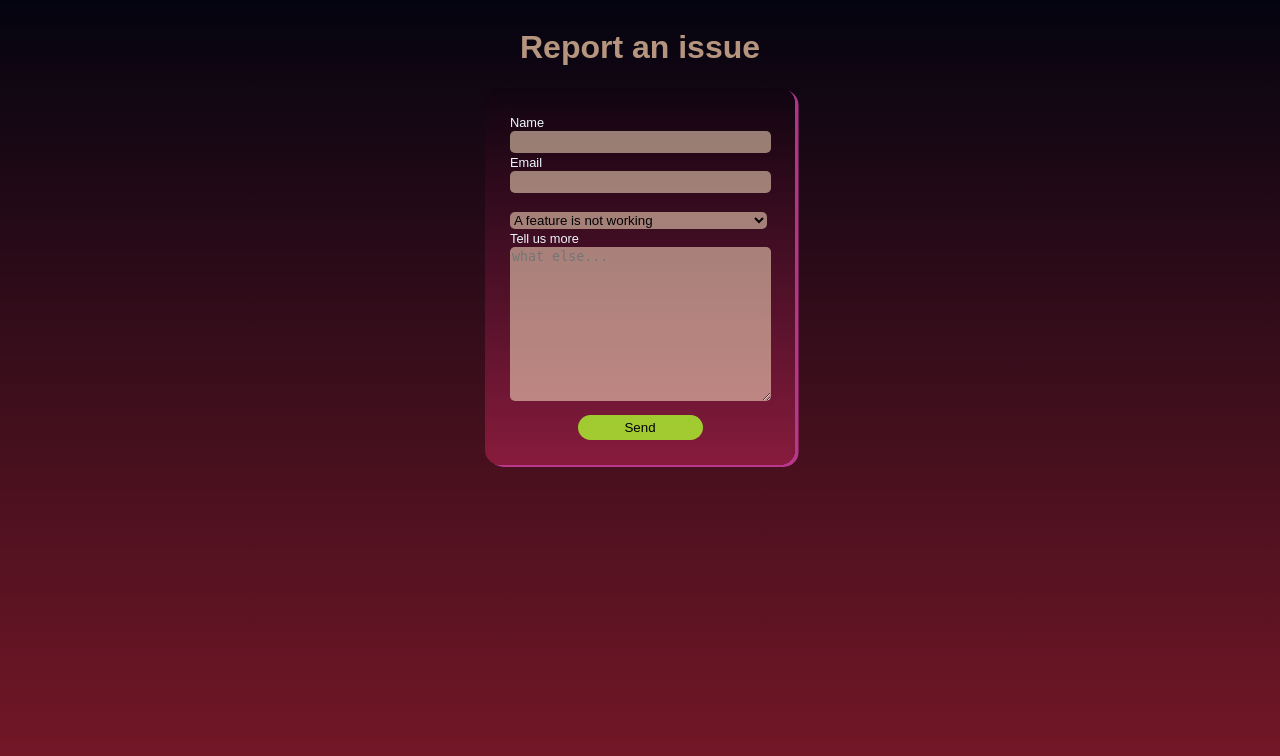
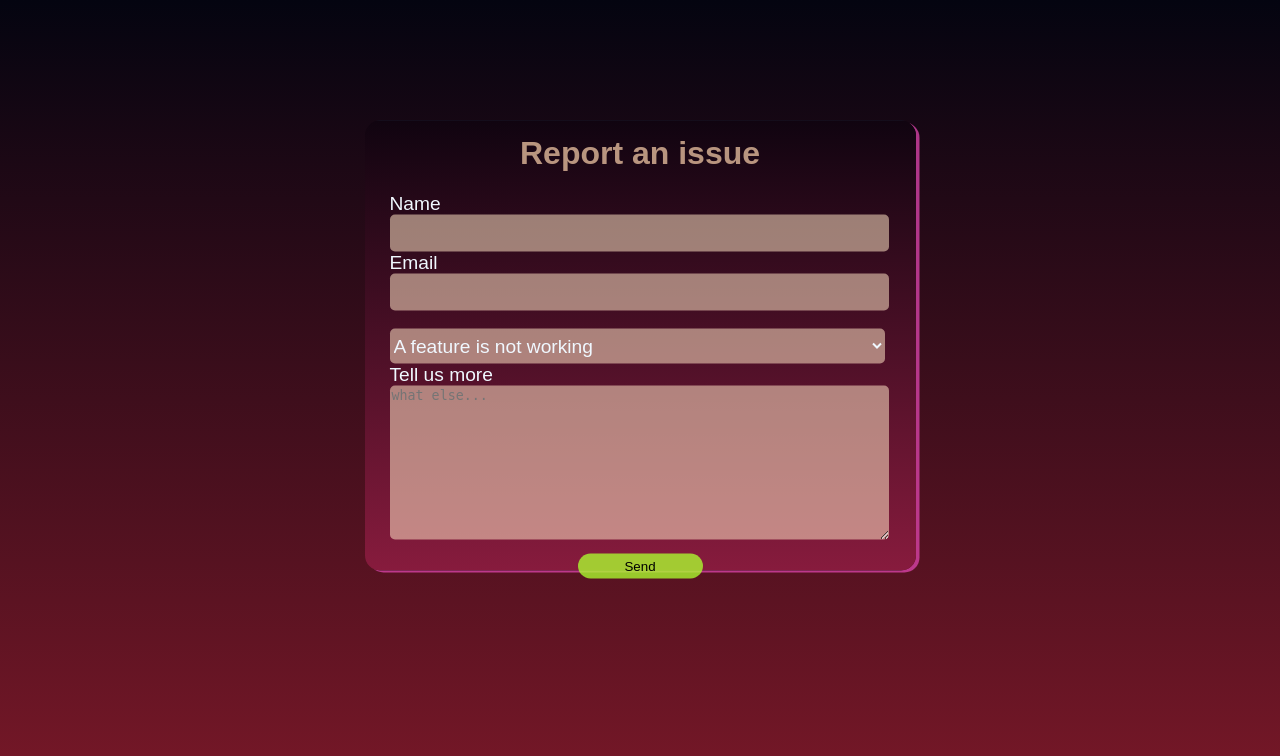
Before and after one commit to marcilustra/SimpleContactForm, a PHP site: page / in a window 1280 px wide. Shown: the top 756 px of the page. Run offline with PHP 8.4, Linux system fonts and the light colour scheme.

Commit message:
Resize changes

```diff
--- a/assets/styles.css
+++ b/assets/styles.css
@@ -2,6 +2,9 @@ html {
     height: 100%;
     background-color: rgba(22, 27, 40, 0.917);
     background-image: linear-gradient(to top, rgb(121, 24, 40), rgb(4, 4, 16));
+}
+#simple {
+    color: beige;
 }
 .heading {
     color: rgba(232, 191, 159, 0.772);
@@ -16,12 +19,19 @@ html {
 }
 
 #form-body {
-    margin: auto;
+    position: absolute;
+    left: 0;
+    right: 0;
+    margin-left: auto;
+    margin-right: auto;
+    transform: translate(0%, 25%);
+    /* margin: auto; */
     display: flex;
     align-items: center;
     justify-content: center;
 
     width: fit-content;
+    height: 50vh;
     padding: 25px;
     border-radius: 15px;
     background-color: rgba(37, 94, 130, 0.696);
@@ -39,7 +49,7 @@ br{
 label {
     color: aliceblue;
     font-family: Arial, Helvetica, sans-serif;
-    font-size: 0.8rem;
+    font-size: 1.2em;
 }
 .form-input > input, textarea, select, button {
     width: 99%;
@@ -47,8 +57,10 @@ label {
     border: none;
     border-radius: 5px;
 }
-input {
-    height: 20px;
+input, select {
+    height: 35px;
+    color: aliceblue;
+    font-size: 1.2rem;
 }
 .submit {
     display: flex;
@@ -56,7 +68,6 @@ input {
     justify-content: center;
 }
 button {
-    /* margin   : auto; */
     margin-top: 10px;
     background-color: rgba(172, 255, 47, 0.772);
     height: 25px;
--- a/index.php
+++ b/index.php
@@ -9,18 +9,18 @@
 </head>
 
 <body>
-    <div class="heading">
-        <h1>Report an issue</h1>
-    </div>
     <div id="form-body">
         <form action="destination.php" method="post">
-            <div class="form-input">
-                <label class = "daLabels" for="username">Name</label>
-                <br>
-                <input type="text" name = "username" id="username" required>
+            <div class="heading">
+                <h1>Report an issue</h1>
             </div>
             <div class="form-input">
-                <label class = "daLabels" for="email_">Email</label>
+                <label class="daLabels" for="username">Name</label>
+                <br>
+                <input type="text" name="username" id="username" required>
+            </div>
+            <div class="form-input">
+                <label class="daLabels" for="email_">Email</label>
                 <br>
                 <input type="email" name="email" id="email_" required>
             </div>
@@ -34,9 +34,10 @@
                 </select>
             </div>
             <div class="form-input">
-                <label class = "daLabels" for="comment">Tell us more</label>
+                <label class="daLabels" for="comment">Tell us more</label>
                 <br>
-                <textarea name="comment" id="comment" cols="30" rows="10" required placeholder="what else..."></textarea>
+                <textarea name="comment" id="comment" cols="60" rows="10" required
+                    placeholder="what else..."></textarea>
             </div>
             <div class="submit">
                 <button type="submit" value="submit">Send</button>
```
